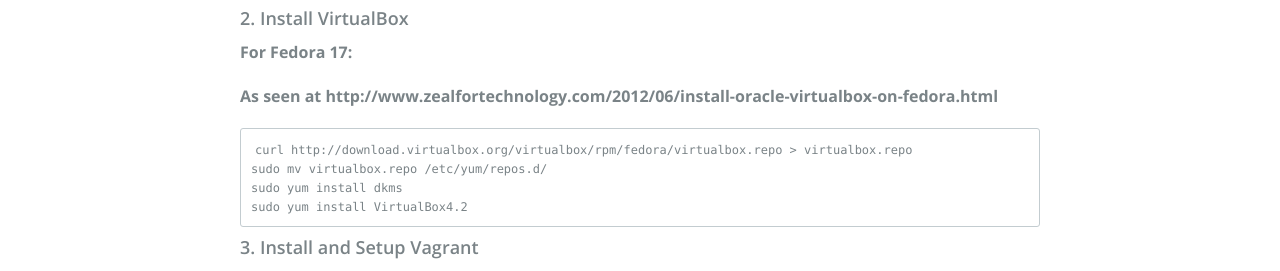
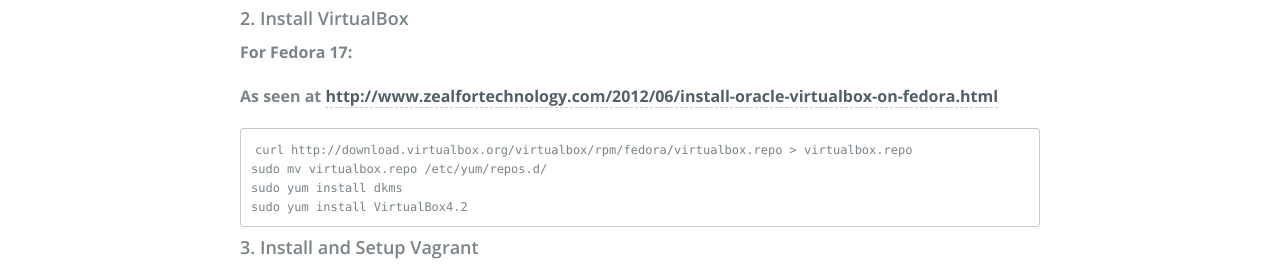
Before and after one commit to jseppi/jseppi.github.io, a Jekyll site: the page built from _posts/articles/2012-11-01-tilestache-vagrant-nginx.md, in a window 1280 px wide. Shown: the part 789-1060 px from the top of the page. Built offline with Jekyll 4.4.1, drawn with Linux system fonts in a browser that asks for light colours; part of the change alters nothing that is shown.

```diff
--- a/_posts/articles/2012-11-01-tilestache-vagrant-nginx.md
+++ b/_posts/articles/2012-11-01-tilestache-vagrant-nginx.md
@@ -28,7 +28,7 @@ For Ubuntu 12.04:
 
 For Fedora 17:
 
-As seen at http://www.zealfortechnology.com/2012/06/install-oracle-virtualbox-on-fedora.html
+As seen at [http://www.zealfortechnology.com/2012/06/install-oracle-virtualbox-on-fedora.html](http://www.zealfortechnology.com/2012/06/install-oracle-virtualbox-on-fedora.html)
 
     curl http://download.virtualbox.org/virtualbox/rpm/fedora/virtualbox.repo > virtualbox.repo
     sudo mv virtualbox.repo /etc/yum/repos.d/
```
